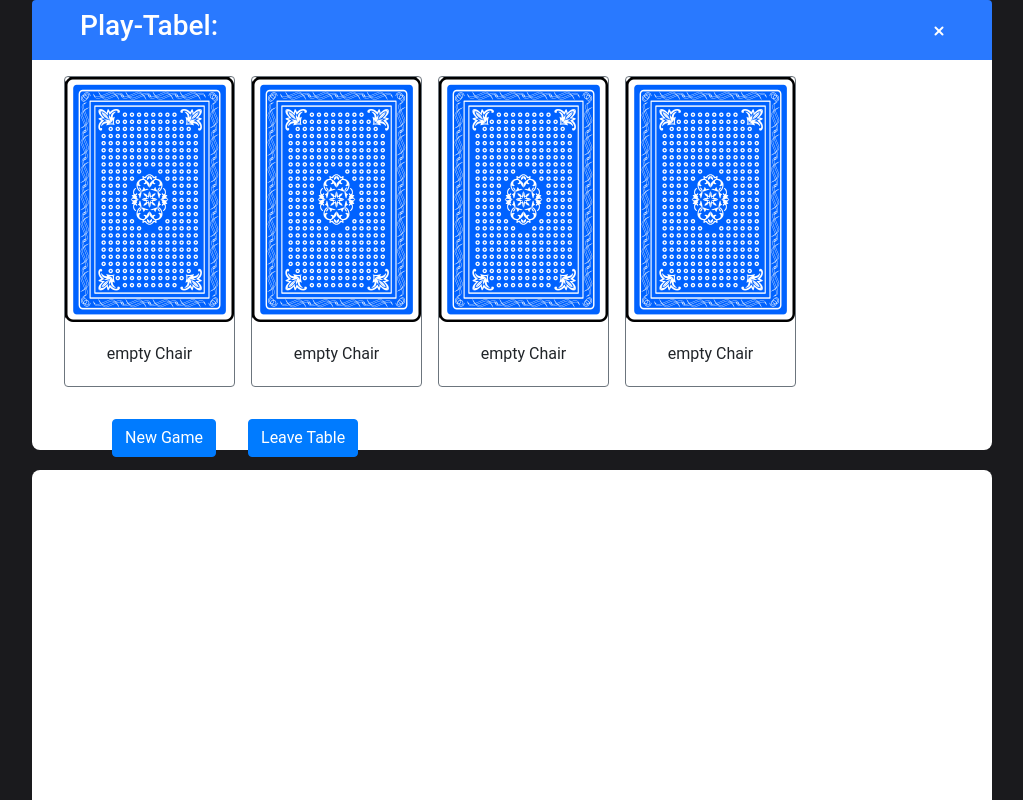
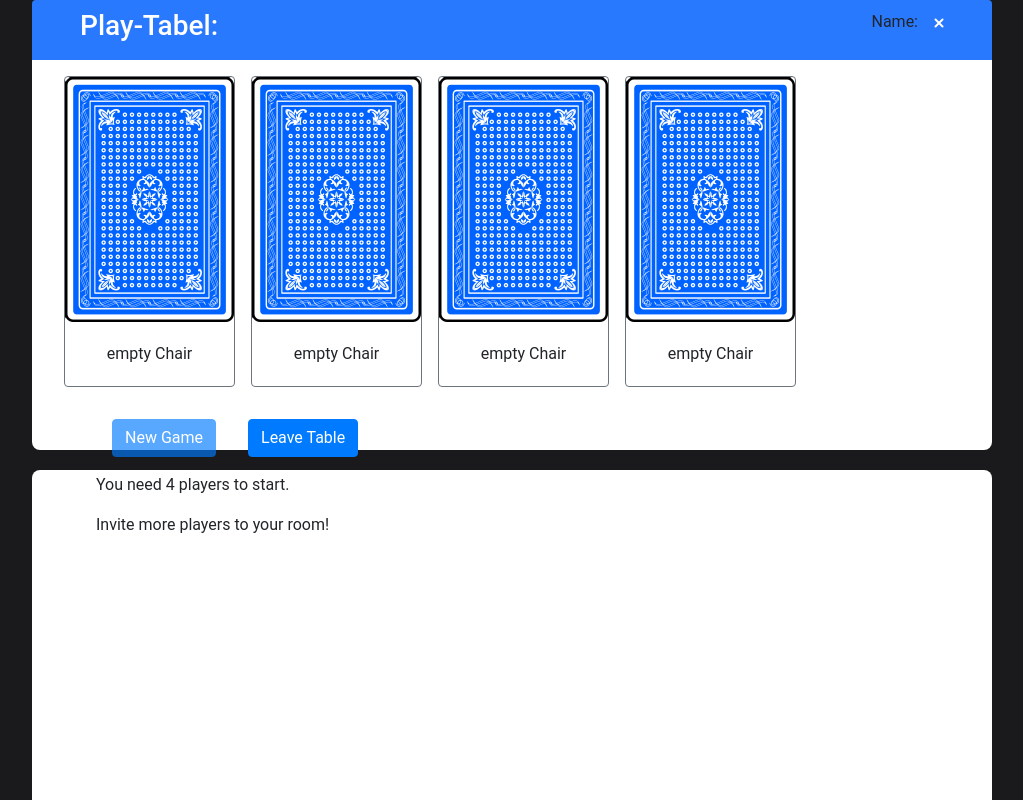
Before and after one commit to JanMeckelholt/doko_socketio, a React (Create React App) app in the folder client/: page /doko in a window 1280 px wide. Shown: the top 800 px of the page, without its empty margins (68-1091 px from the left). Built offline with nearby package versions, Linux system fonts and the light colour scheme.

Commit message:
check number of players

```diff
--- a/client/src/components/Doko/Doko.js
+++ b/client/src/components/Doko/Doko.js
@@ -35,7 +35,7 @@ const Doko = ({location}) => {
   //  const [nextPlayer, setNextPlayer] = useState('');
 
     const getPlayer = () =>{
-        if (game && game.players){
+        if (game && game.players && socket){
             return game.players.find(p=> p.id === socket.id);
         }
         return null;
@@ -91,6 +91,8 @@ const Doko = ({location}) => {
 
     const playCard = (card)=>{
         socket.emit('playerPlaysCard', {playerId: socket.id, card: card, game: game, hand: hand}, (data)=>{
+            console.log('callback playerPlaysCard');
+            console.log(data);
             if (data && data.error) console.log(data.error);
             if (data && data.hand) setHand(data.hand);
         });
@@ -100,7 +102,7 @@ const Doko = ({location}) => {
     return(
         <div className="outerContainer">
             <div className="containerPlayTable">
-                <Infobar room={game.room} />
+                <Infobar room={game.room} playerName={getPlayer() ? getPlayer().name : '' } />
                 <PlayTable trick={trick} players={game.players} dealCards={dealCards}/>
 
 
--- a/client/src/components/Infobar/Infobar.js
+++ b/client/src/components/Infobar/Infobar.js
@@ -4,12 +4,13 @@ import './Infobar.css';
 
 import closeIcon from '../../icons/closeIcon.png';
 
-const Infobar = ({room}) => (
+const Infobar = ({room, playerName}) => (
     <div className="infoBar">
         <div className="leftInnerContainer">
             <h3>Play-Tabel: {room}</h3>
         </div>
         <div className="rightInnerContainer">
+            <p class="pr-3">Name: {playerName} </p>
             <a href="/"><img src={closeIcon} alt="close"/></a>
         </div>
     </div>
--- a/client/src/components/PlayTable/PlayTable.js
+++ b/client/src/components/PlayTable/PlayTable.js
@@ -10,11 +10,13 @@ const cardFolder= '/cards/'
 const PlayTable = ({trick, players, dealCards}) => {
     console.log('players');
     console.log(players);
+
     return (
     <div className="container ml-3">
+        {(trick && players) ? (
         <div class="row ">
             <div className="col-s-6">
-                {(trick && players) ? (
+
                     <div>
 
                         {trick.map ((card, index) => {
@@ -26,17 +28,23 @@ const PlayTable = ({trick, players, dealCards}) => {
                     })}
                     </div>
 
-                ) : null }
+
             </div>
             <div className="col-s-6 ml-5">
                     <div>
-                        <button onClick={dealCards} className="btn btn-primary m-3">New Game</button>
+                        <button disabled={(players.length < trick.length)} onClick={dealCards} className="btn btn-primary m-3">New Game</button>
                         <button className="btn btn-primary m-3">Leave Table</button>
                     </div>
 
+                    {(players.length < trick.length)? (
+                        <div>
+                            <p>You need {`${trick.length}`} players to start.</p>
+                            <p>Invite more players to your room!</p>
+                        </div>
+                    ) : null}
             </div>
         </div>
-
+       ) : null }
     </div>
     )
 };
```
Also changed, not shown: 2 other files (tests, documents, lock files or other folders).
